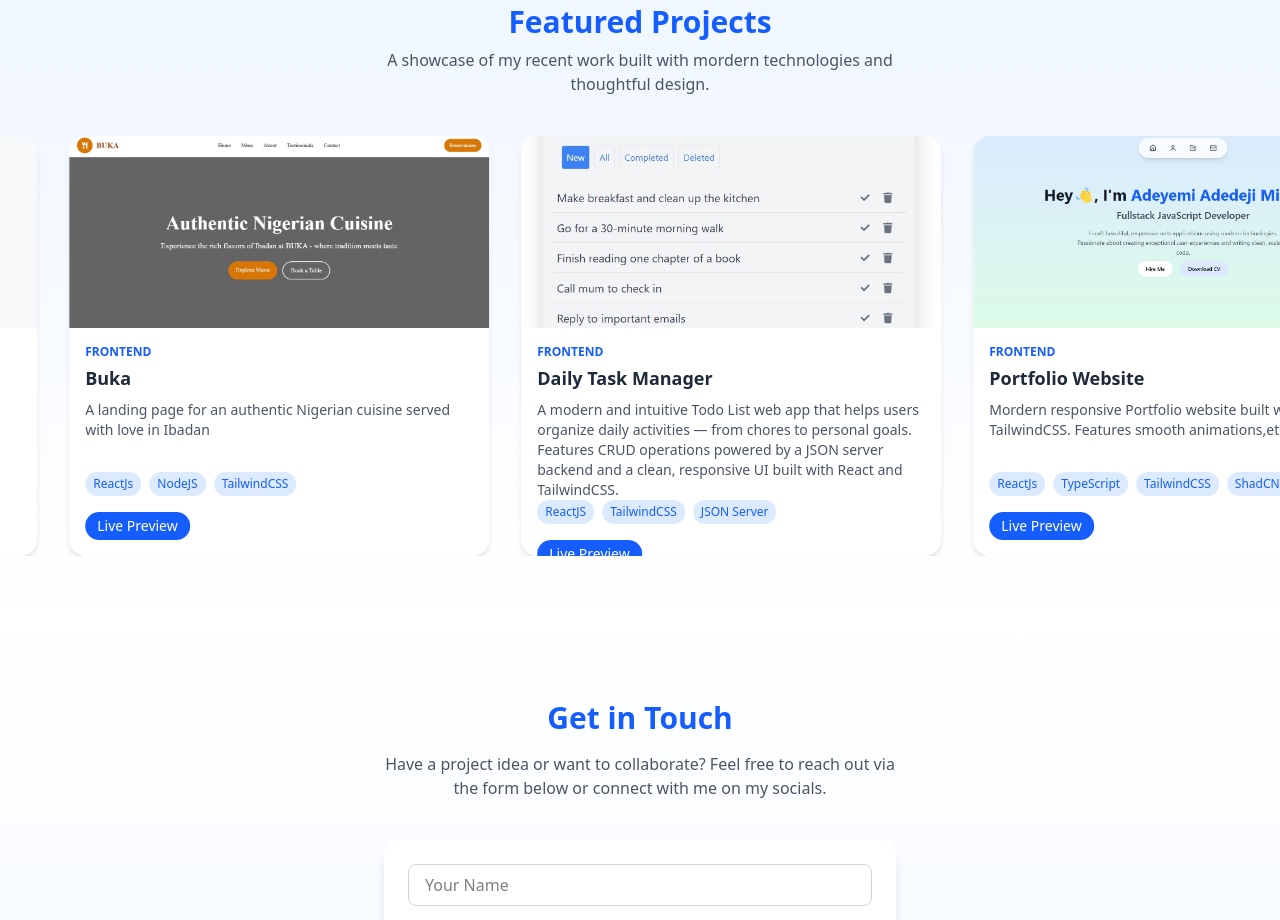
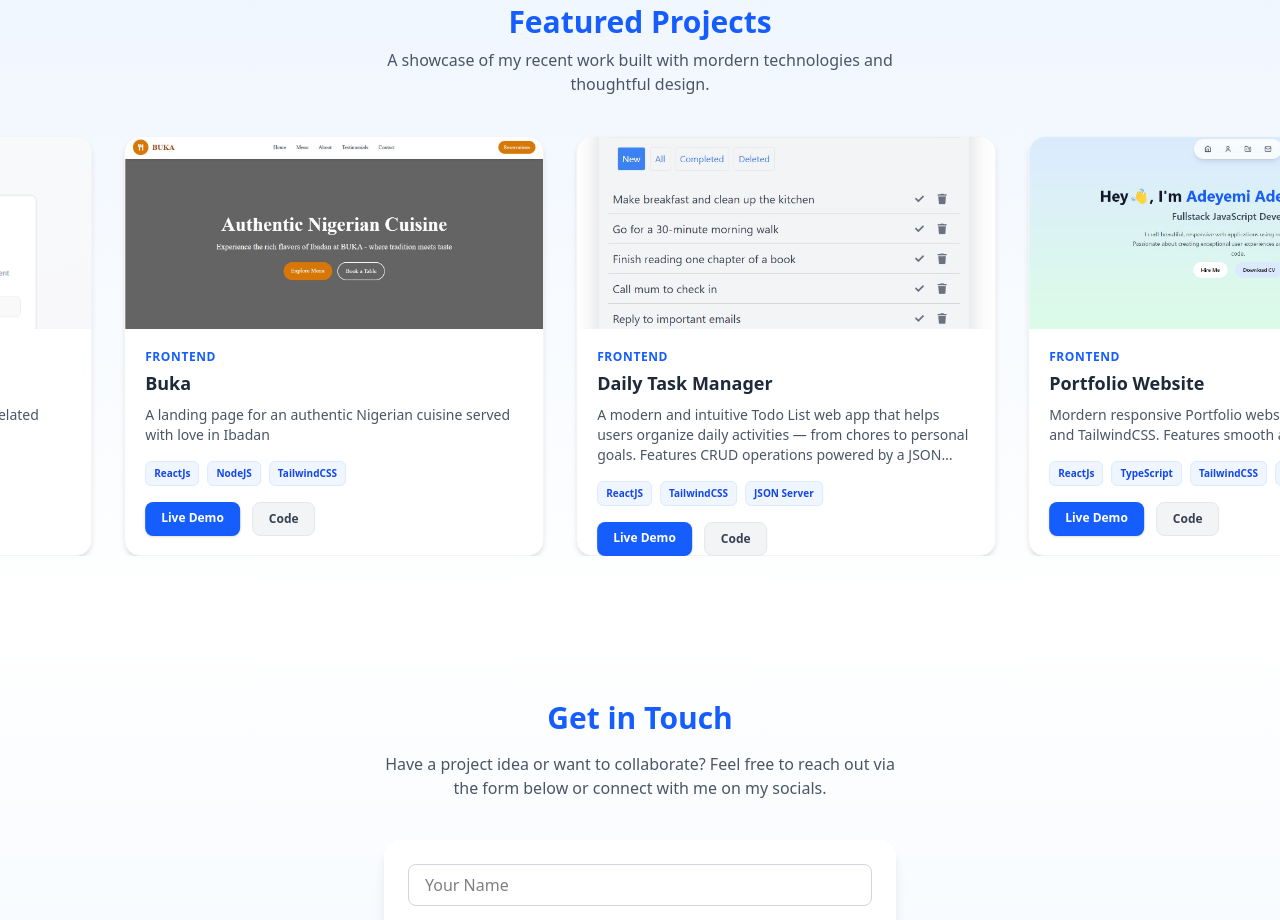
Before and after one commit to devadedejimike/My-Portfolio-Website, a React (Vite) app in the folder client/: page / in a window 1280 px wide. Shown: the part 1540-2460 px from the top of the page. Built offline with nearby package versions, Linux system fonts and the light colour scheme.

Commit message:
Added pause on hover and little changes to project cards

```diff
--- a/client/src/components/Projects.tsx
+++ b/client/src/components/Projects.tsx
@@ -64,17 +64,6 @@ const Projects: React.FC = () => {
             img: phonebook
         },
         {
-            name: 'Daily Task Manager',
-            badge: 'Frontend',
-            description:'A modern and intuitive Todo List web app that helps users organize daily activities — from chores to personal goals. Features CRUD operations powered by a JSON server backend and a clean, responsive UI built with React and TailwindCSS.',
-            stack: ['ReactJS', 'TailwindCSS', 'JSON Server'],
-            links: {
-                live: 'https://dailytaskmanager.pxxl.click',
-                github: 'https://github.com/devadedejimike/Todo-List-App-Using-ReactJs',
-            },
-            img: todoapp
-        },
-        {
             name: 'NexID Landing Page',
             badge: 'Frontend',
             description:'A modern digital identity platform that allows users and organizations to create, manage, and verify secure ID cards using QR-based authentication.',
@@ -97,12 +86,13 @@ const Projects: React.FC = () => {
                 <h2 className="font-bold text-3xl text-blue-600">Featured Projects</h2>
                 <p className="text-gray-600 mt-2 max-w-xl mx-auto">A showcase of my recent work built with mordern technologies and thoughtful design.</p>
             </div>
+
             <div className="relative w-full overflow-hidden">
-            <div className="flex animate-scroll gap-8 w-max">
+            <div className="flex animate-scroll pause-on-hover gap-8 w-max">
                 {duplicatedProjects.map((project, index) => (
                 <div
                     key={index}
-                    className="flex-none w-[320px] sm:w-[380px] md:w-[420px] bg-white rounded-2xl shadow-md hover:shadow-xl transition-all duration-300 transform hover:-translate-y-1 flex flex-col h-[420px] box-border"
+                    className="flex-none w-[320px] sm:w-[380px] md:w-[420px] bg-white rounded-2xl shadow-md hover:shadow-xl transition-all duration-300 transform hover:-translate-y-1 flex flex-col h-[420px] border border-gray-100"
                 >
                     <img
                     src={project.img}
@@ -110,54 +100,48 @@ const Projects: React.FC = () => {
                     className="w-full h-48 object-cover rounded-t-2xl"
                     />
 
-                        <div className="p-4 flex flex-col flex-1 text-left">
-                            <span className="text-xs font-semibold text-blue-600 uppercase">
+                    <div className="p-5 flex flex-col flex-1">
+                    <span className="text-xs font-semibold text-blue-600 uppercase tracking-wider">
                         {project.badge}
                     </span>
 
                     <h3 className="text-lg font-bold text-gray-800 mt-1">{project.name}</h3>
 
-                            <p className="text-sm text-gray-600 mt-2 flex-grow overflow-hidden whitespace-normal break-words">
+                    <p className="text-sm text-gray-600 mt-2 line-clamp-3">
                         {project.description}
                     </p>
 
-                            <div className="flex flex-wrap gap-2 mt-auto">
+                    <div className="flex flex-wrap gap-2 mt-4">
                         {project.stack.map((tech) => (
-                                <span
-                                key={tech}
-                                className="text-xs bg-blue-100 text-blue-600 font-medium px-2 py-1 rounded-full"
-                                >
+                        <span key={tech} className="text-[10px] bg-blue-50 text-blue-700 font-bold px-2 py-1 rounded-md border border-blue-100">
                             {tech}
                         </span>
                         ))}
                     </div>
 
-                            <div className="flex gap-3 mt-4">
+                    {/* Improved Buttons */}
+                    <div className="flex gap-3 mt-auto pt-4">
                         {project.links.live && (
                         <a
                             href={project.links.live}
                             target='_blank'
-                                        className="text-sm px-3 py-1 rounded-full text-white bg-blue-600 hover:bg-blue-700 transition"
-
+                            className="text-xs font-bold px-4 py-2 rounded-lg text-white bg-blue-600 hover:bg-blue-700 transition shadow-sm"
                         >
-                                        Live Preview
+                            Live Demo
                         </a>
                         )}
-                                {/* {project.links.github && (
+                        {project.links.github && (
                         <a
                             href={project.links.github}
                             target='_blank'
-                                        rel='noopener noreferrer'
-                                        className="text-sm px-3 py-1 rounded-full text-white bg-gray-800 hover:bg-gray-900  transition"
+                            className="text-xs font-bold px-4 py-2 rounded-lg text-gray-700 bg-gray-100 hover:bg-gray-200 transition border border-gray-200"
                         >
-                                        Github
+                            Code
                         </a>
-                                )} */}
-
+                        )}
                     </div>
                     </div>
                 </div>
-
                 ))}
             </div>
             </div>
```
Lines whose indentation alone changed are shown as unchanged.
